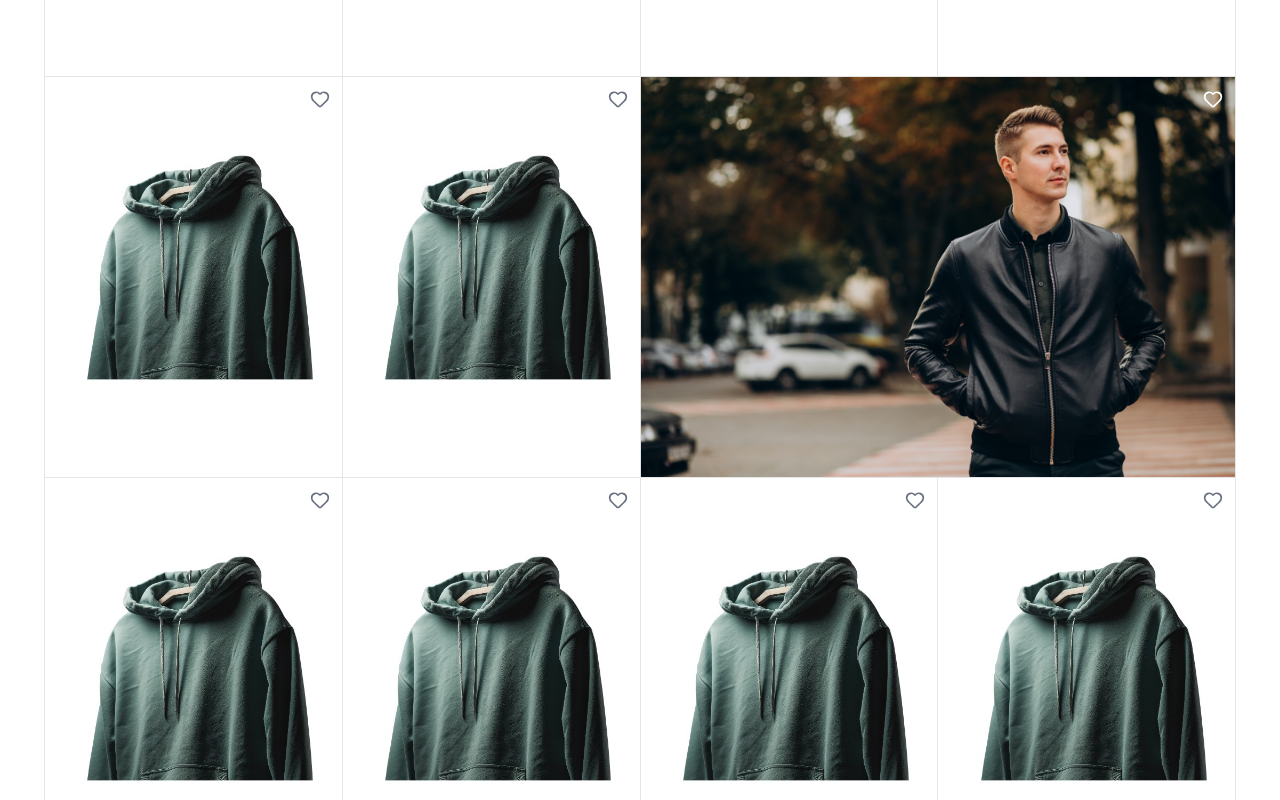
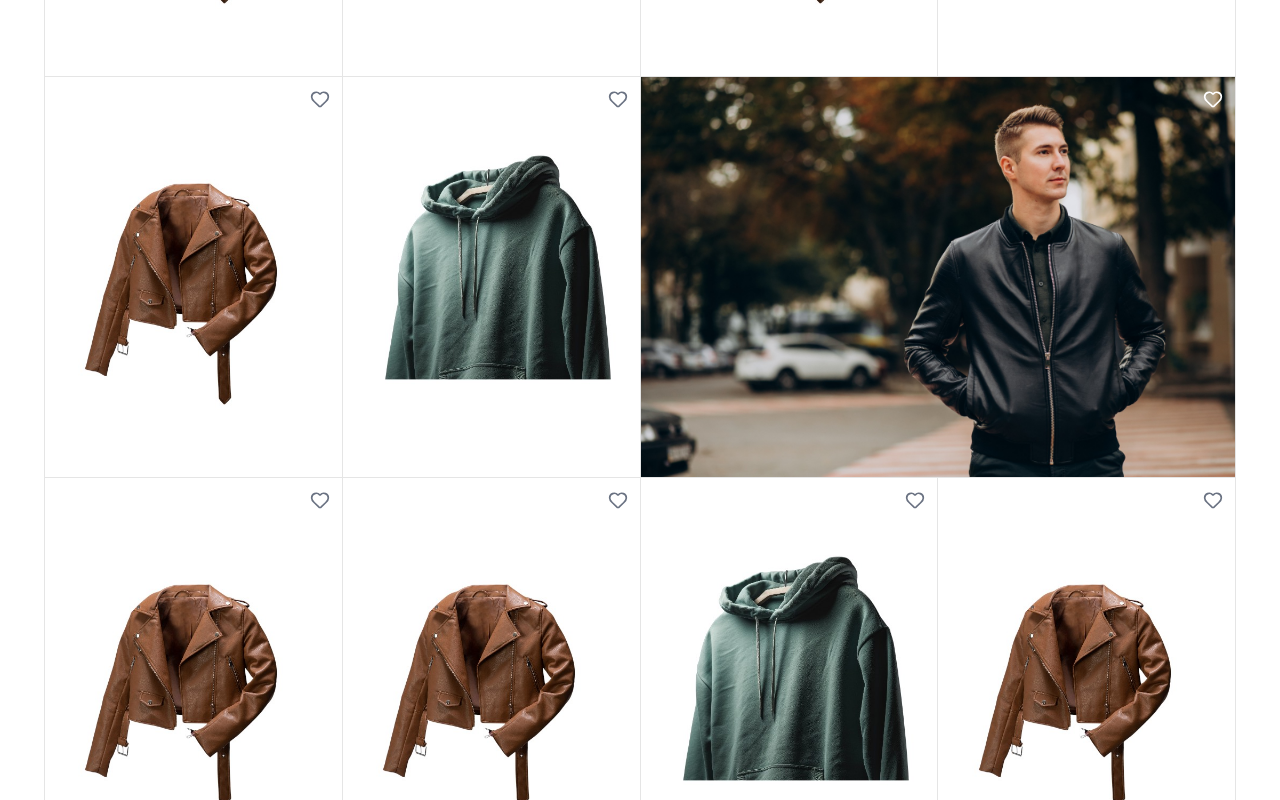
Before and after one commit to MehediHasan128/laivaly-client, a Next.js app: page /products/men in a window 1280 px wide. Shown: the part 2000-2800 px from the top of the page. Built offline with nearby package versions, Linux system fonts and the light colour scheme; a web font is replaced by a local one.

Commit message:
add some image

```diff
--- a/src/app/(pages)/products/men/page.tsx
+++ b/src/app/(pages)/products/men/page.tsx
@@ -3,35 +3,37 @@ import ProductCard from "@/components/reusable/ProductCard";
 import { rearrangeProducts } from "@/utils";
 import Image from "next/image";
 
-export interface TProduct {
-  id: number;
-  url: string;
-  title: string;
-  price: number;
-  isLarge: boolean;
-};
-
 const allProducts = [
     {id: 1, url: "/images/categories/p1.jpg", title: "Slim Fit Blue Jeans", price: 59.00, isLarge: false},
-    {id: 2, url: "/images/categories/p1.jpg", title: "Slim Fit Blue Jeans", price: 59.00, isLarge: false},
+    {id: 2, url: "/images/categories/p2.jpg", title: "Slim Fit Blue Jeans", price: 59.00, isLarge: false},
     {id: 3, url: "/images/categories/p1.jpg", title: "Slim Fit Blue Jeans", price: 59.00, isLarge: false},
     {id: 4, url: "/images/categories/p1.jpg", title: "Slim Fit Blue Jeans", price: 59.00, isLarge: false},
-    {id: 5, url: "/images/categories/p1.jpg", title: "Slim Fit Blue Jeans", price: 59.00, isLarge: false},
+    {id: 5, url: "/images/categories/p2.jpg", title: "Slim Fit Blue Jeans", price: 59.00, isLarge: false},
     {id: 6, url: "/images/categories/big.jpg", title: "Slim Fit Blue Jeans", price: 59.00, isLarge: true},
     {id: 7, url: "/images/categories/p1.jpg", title: "Slim Fit Blue Jeans", price: 59.00, isLarge: false},
     {id: 8, url: "/images/categories/p1.jpg", title: "Slim Fit Blue Jeans", price: 59.00, isLarge: false},
-    {id: 9, url: "/images/categories/p1.jpg", title: "Slim Fit Blue Jeans", price: 59.00, isLarge: false},
+    {id: 9, url: "/images/categories/p2.jpg", title: "Slim Fit Blue Jeans", price: 59.00, isLarge: false},
     {id: 10, url: "/images/categories/p1.jpg", title: "Slim Fit Blue Jeans", price: 59.00, isLarge: false},
-    {id: 11, url: "/images/categories/p1.jpg", title: "Slim Fit Blue Jeans", price: 59.00, isLarge: false},
+    {id: 11, url: "/images/categories/p2.jpg", title: "Slim Fit Blue Jeans", price: 59.00, isLarge: false},
     {id: 12, url: "/images/categories/p1.jpg", title: "Slim Fit Blue Jeans", price: 59.00, isLarge: false},
     {id: 13, url: "/images/categories/big.jpg", title: "Slim Fit Blue Jeans", price: 59.00, isLarge: true},
-    {id: 14, url: "/images/categories/p1.jpg", title: "Slim Fit Blue Jeans", price: 59.00, isLarge: false},
+    {id: 14, url: "/images/categories/p2.jpg", title: "Slim Fit Blue Jeans", price: 59.00, isLarge: false},
     {id: 15, url: "/images/categories/p1.jpg", title: "Slim Fit Blue Jeans", price: 59.00, isLarge: false},
     {id: 16, url: "/images/categories/p1.jpg", title: "Slim Fit Blue Jeans", price: 59.00, isLarge: false},
-    {id: 17, url: "/images/categories/p1.jpg", title: "Slim Fit Blue Jeans", price: 59.00, isLarge: false},
+    {id: 17, url: "/images/categories/p2.jpg", title: "Slim Fit Blue Jeans", price: 59.00, isLarge: false},
     {id: 18, url: "/images/categories/p1.jpg", title: "Slim Fit Blue Jeans", price: 59.00, isLarge: false},
     {id: 19, url: "/images/categories/big.jpg", title: "Slim Fit Blue Jeans", price: 59.00, isLarge: true},
-    {id: 20, url: "/images/categories/p1.jpg", title: "Slim Fit Blue Jeans", price: 59.00, isLarge: false},
+    {id: 20, url: "/images/categories/p2.jpg", title: "Slim Fit Blue Jeans", price: 59.00, isLarge: false},
+    {id: 21, url: "/images/categories/p2.jpg", title: "Slim Fit Blue Jeans", price: 59.00, isLarge: false},
+    {id: 22, url: "/images/categories/p1.jpg", title: "Slim Fit Blue Jeans", price: 59.00, isLarge: false},
+    {id: 23, url: "/images/categories/p2.jpg", title: "Slim Fit Blue Jeans", price: 59.00, isLarge: false},
+    {id: 24, url: "/images/categories/p1.jpg", title: "Slim Fit Blue Jeans", price: 59.00, isLarge: false},
+    {id: 25, url: "/images/categories/p1.jpg", title: "Slim Fit Blue Jeans", price: 59.00, isLarge: false},
+    {id: 26, url: "/images/categories/big.jpg", title: "Slim Fit Blue Jeans", price: 59.00, isLarge: true},
+    {id: 27, url: "/images/categories/p2.jpg", title: "Slim Fit Blue Jeans", price: 59.00, isLarge: false},
+    {id: 28, url: "/images/categories/p1.jpg", title: "Slim Fit Blue Jeans", price: 59.00, isLarge: false},
+    {id: 29, url: "/images/categories/p2.jpg", title: "Slim Fit Blue Jeans", price: 59.00, isLarge: false},
+    {id: 30, url: "/images/categories/p1.jpg", title: "Slim Fit Blue Jeans", price: 59.00, isLarge: false},
 ];
 
 
--- a/src/components/reusable/ProductCard.tsx
+++ b/src/components/reusable/ProductCard.tsx
@@ -1,4 +1,4 @@
-import { Handbag, Heart } from "lucide-react";
+import { Heart } from "lucide-react";
 import Image from "next/image";
 
 interface TProductCardProps {
@@ -18,12 +18,12 @@ const ProductCard = ({product}: {product: TProductCardProps}) => {
               alt={product.title}
               quality={100}
               fill
-              className="object-cover object-top w-full h-full"
+              className="object-cover object-top w-full h-full hover:scale-110 duration-500"
             />
             <div className={`absolute top-0 right-0 ${product.isLarge ? "text-white" : "text-gray-500"} p-3`}>
               <Heart className="size-5" />
             </div>
-          <div className={`absolute bottom-0 w-full p-5 xl:border-t translate-y-24 bg-accent group-hover:translate-y-0 duration-500`}>
+          <div className={`xl:absolute bottom-0 w-full p-5 xl:border-t xl:translate-y-24 bg-accent group-hover:translate-y-0 duration-500`}>
             <span className="flex justify-between items-center font-medium">
                 <h1>{product.title}</h1>
                 <h1>${product.price}</h1>
```
Also changed, not shown: public/images/categories/p1.jpg, public/images/categories/p2.jpg (added).
